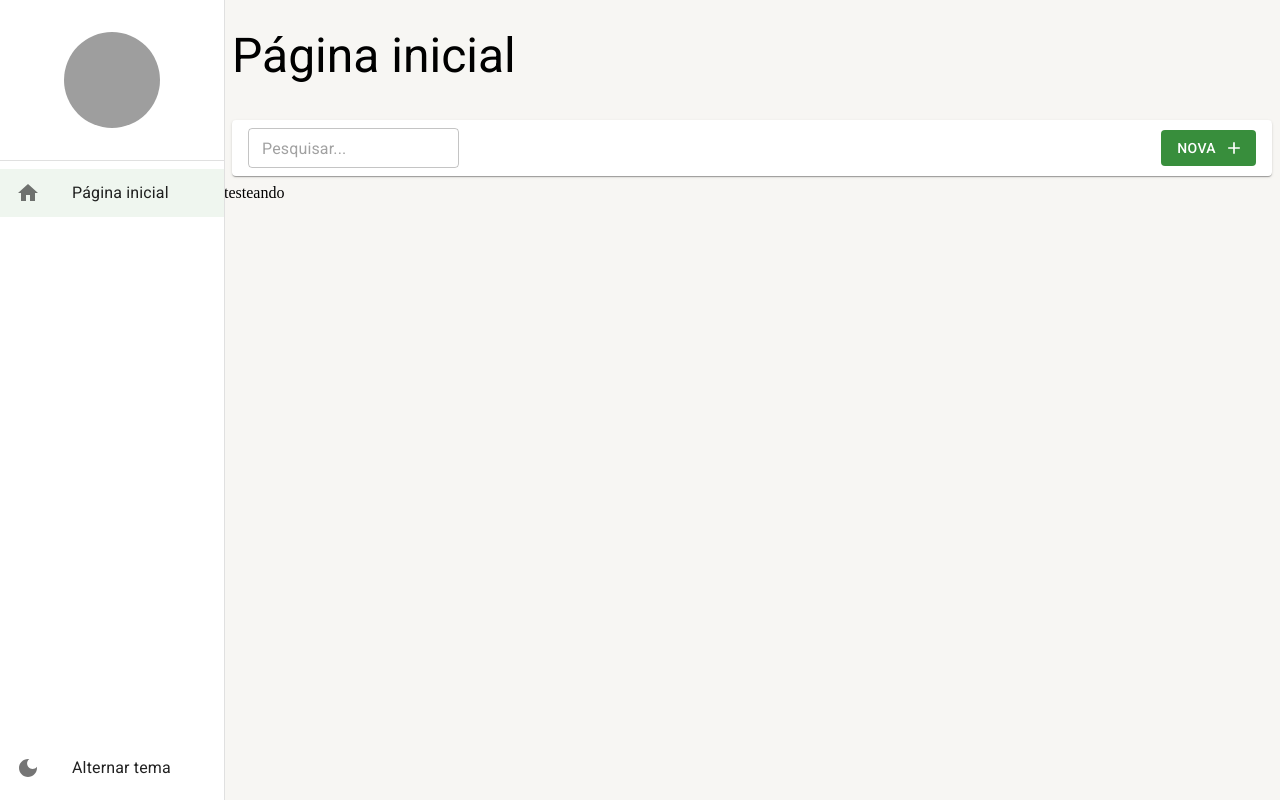
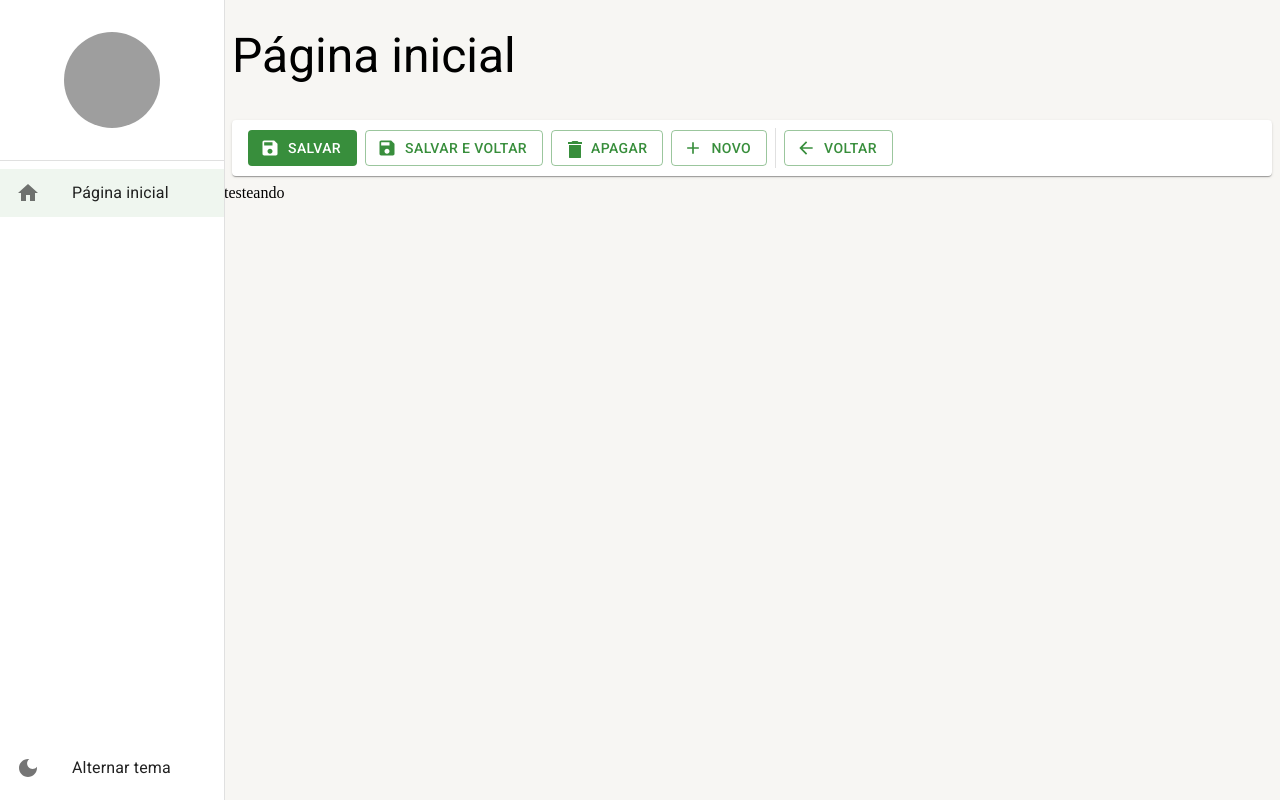
Before and after one commit to GedeonRamiro/curso-react-materialui-typescript, a React (Create React App) app: page /pagina-inicial in a window 1280 px wide. Built offline with nearby package versions, Linux system fonts and the light colour scheme; grey boxes are pictures that could not be loaded.

Commit message:
feat: adicionado componente de FerramentasDeDetalhe

```diff
--- a/src/pages/dashboard/Dashboard.tsx
+++ b/src/pages/dashboard/Dashboard.tsx
@@ -1,13 +1,17 @@
 import { Box } from "@mui/material";
 import { LayoutBaseDePagina } from "../../shared/layouts";
-import { FerramentasDaListagem } from "../../shared/components";
+import {
+  FerramentasDaListagem,
+  FerramentasDeDetalhe,
+} from "../../shared/components";
 
 export const Dashboard = () => {
   return (
     <LayoutBaseDePagina
       titulo="Página inicial"
       barraDeFerramentas={
-        <FerramentasDaListagem mostrarInputBusca textoBotaoNovo="Nova" />
+        //<FerramentasDaListagem mostrarInputBusca textoBotaoNovo="Nova" />
+        <FerramentasDeDetalhe />
       }
     >
       <Box>testeando</Box>
--- /dev/null
+++ b/src/shared/components/ferramentas-de-detalhes/FerramentasDeDetalhe.tsx
@@ -0,0 +1,70 @@
+import { Box, Button, Paper, useTheme, Icon, Divider } from "@mui/material";
+import SaveIcon from "@mui/icons-material/Save";
+import DeleteIcon from "@mui/icons-material/Delete";
+import ArrowBackIcon from "@mui/icons-material/ArrowBack";
+import AddIcon from "@mui/icons-material/Add";
+
+export const FerramentasDeDetalhe = () => {
+  const theme = useTheme();
+
+  return (
+    <Box
+      gap={1}
+      marginX={1}
+      padding={1}
+      paddingX={2}
+      display="flex"
+      alignItems="center"
+      height={theme.spacing(5)}
+      component={Paper}
+    >
+      <Button
+        color="primary"
+        disableElevation
+        variant="contained"
+        startIcon={<SaveIcon />}
+      >
+        Salvar
+      </Button>
+      <Button
+        color="primary"
+        disableElevation
+        variant="outlined"
+        startIcon={<SaveIcon />}
+      >
+        Salvar e voltar
+      </Button>
+      <Button
+        color="primary"
+        disableElevation
+        variant="outlined"
+        startIcon={
+          <Icon>
+            <DeleteIcon />
+          </Icon>
+        }
+      >
+        Apagar
+      </Button>
+      <Button
+        color="primary"
+        disableElevation
+        variant="outlined"
+        startIcon={<AddIcon />}
+      >
+        Novo
+      </Button>
+
+      <Divider variant="middle" orientation="vertical" />
+
+      <Button
+        color="primary"
+        disableElevation
+        variant="outlined"
+        startIcon={<ArrowBackIcon />}
+      >
+        Voltar
+      </Button>
+    </Box>
+  );
+};
--- a/src/shared/components/index.ts
+++ b/src/shared/components/index.ts
@@ -1,2 +1,3 @@
 export * from "./menu-lateral/MenuLateral";
 export * from "./ferramentas-da-listagem/BarraDeFerramentas";
+export * from "./ferramentas-de-detalhes/FerramentasDeDetalhe";
```
